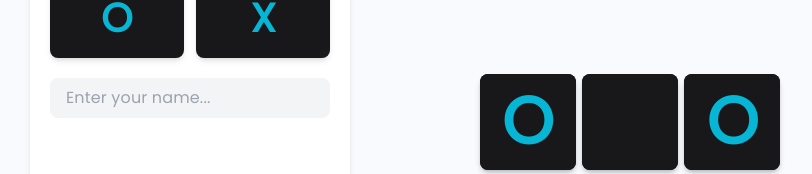
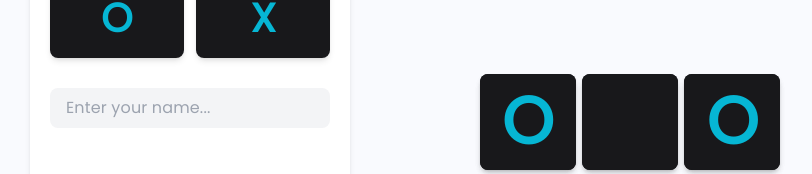
Before and after one commit to udaraJ08/tic-tac-toe-game, a React (Create React App) app: page / in a window 1280 px wide. Shown: the part 176-350 px from the top of the page, without its empty margins (10-822 px from the left). Built offline with nearby package versions, Linux system fonts and the light colour scheme; a web font is replaced by a local one.

Commit message:
text field margin changed

```diff
--- a/src/components/TikTakBoardComponents/NameField.jsx
+++ b/src/components/TikTakBoardComponents/NameField.jsx
@@ -9,7 +9,7 @@ export default function FluidTextField({username, setUsername}) {
             type="text"
             value={username}
             onChange={handleChange}
-            className="appearance-none mt-2 bg-gray-100 rounded-lg py-2 px-4 w-full transition-all duration-300 focus:outline-none focus:ring-2 focus:ring-blue-500"
+            className="appearance-none mt-3 bg-gray-100 rounded-lg py-2 px-4 w-full transition-all duration-300 focus:outline-none focus:ring-2 focus:ring-blue-500"
             placeholder="Enter your name..."
         />
     );
```
